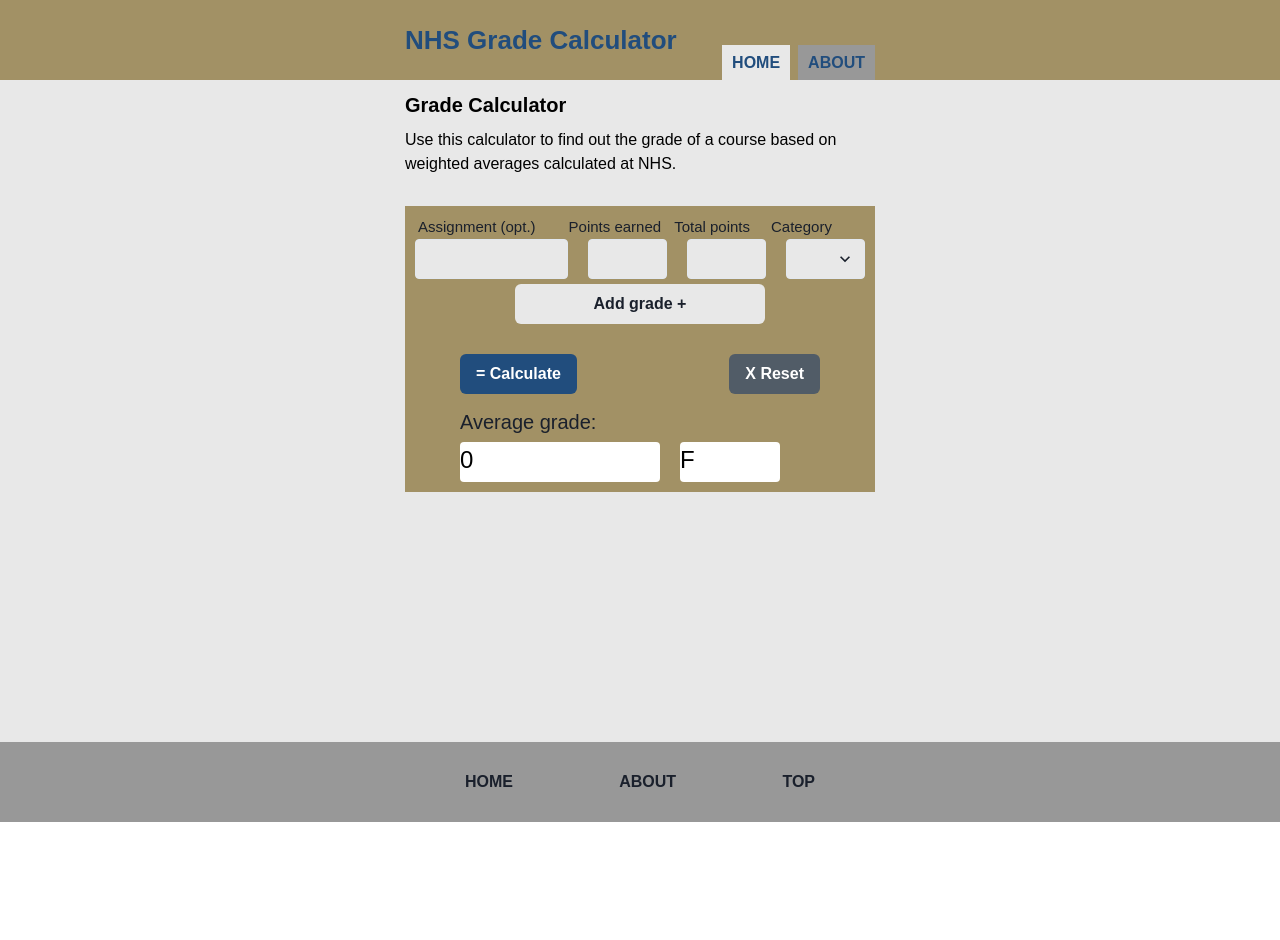
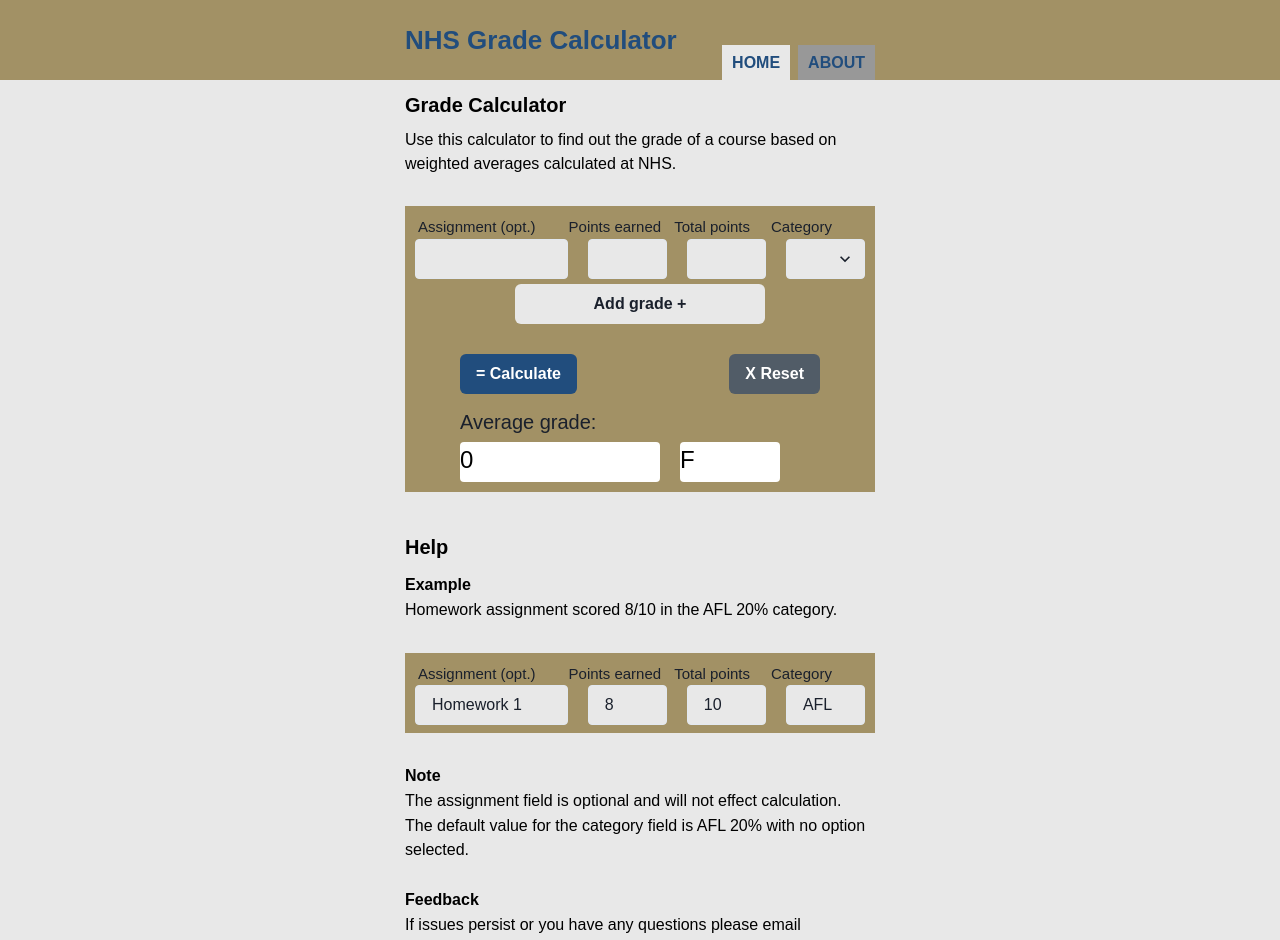
Before and after one commit to danctila/calculator-frontend, a React (Vite) app in the folder CALCULATORFRONTEND/: page / in a window 1280 px wide. Shown: the top 940 px of the page. Before the commit the page ends 822 px from the top, so only its background shows below. Built offline with nearby package versions, Linux system fonts and the light colour scheme.

Commit message:
Added grade help component with form eg component

```diff
--- a/CALCULATORFRONTEND/src/App.tsx
+++ b/CALCULATORFRONTEND/src/App.tsx
@@ -1,5 +1,6 @@
 import Calculator from "./Components/Calculator";
 import Footer from "./Components/Footer";
+import Gradehelp from "./Components/Gradehelp";
 import Gradeintro from "./Components/Gradeintro";
 import Nav from "./Components/Nav";
 import { Grid, GridItem } from "@chakra-ui/react";
@@ -15,7 +16,7 @@ function App() {
         <GridItem area="main" bg="#E8E8E8">
           <Gradeintro />
           <Calculator />
-
+          <Gradehelp />
           <Footer />
         </GridItem>
       </Grid>
--- /dev/null
+++ b/CALCULATORFRONTEND/src/Components/Formeg.tsx
@@ -0,0 +1,37 @@
+import { Box, HStack, Input, Text } from "@chakra-ui/react";
+
+const Formeg = () => {
+  return (
+    <>
+      <Box bg="#A29165" w="470px" h="80px" mt="30px" p="10px" mb="30px">
+        <HStack>
+          <Text fontSize="15" ml="3px">
+            Assignment (opt.)
+          </Text>
+          <Text fontSize="15" ml="25px">
+            Points earned
+          </Text>
+          <Text fontSize="15" ml="5px">
+            Total points
+          </Text>
+          <Text fontSize="15" ml="13px">
+            Category
+          </Text>
+        </HStack>
+        <HStack spacing="20px">
+          <Input
+            bg="#E8E8E8"
+            w="155px"
+            borderRadius="4"
+            value="Homework 1"
+          ></Input>
+          <Input bg="#E8E8E8" w="80px" borderRadius="4" value="8"></Input>
+          <Input bg="#E8E8E8" w="80px" borderRadius="4" value="10"></Input>
+          <Input bg="#E8E8E8" w="80px" borderRadius="4" value="AFL"></Input>
+        </HStack>
+      </Box>
+    </>
+  );
+};
+
+export default Formeg;
--- /dev/null
+++ b/CALCULATORFRONTEND/src/Components/Gradehelp.tsx
@@ -0,0 +1,42 @@
+import { HStack, Text, VStack } from "@chakra-ui/react";
+import Formeg from "./Formeg";
+
+const Gradehelp = () => {
+  return (
+    <>
+      <HStack justify="center" mt="40px">
+        <VStack w="470px" align="left" spacing="1px">
+          <Text fontSize="20px" fontWeight="bold" color="black" pb="10px">
+            Help
+          </Text>
+          <Text fontSize="16px" fontWeight="semibold" color="black">
+            Example
+          </Text>
+          <Text fontSize="16px" fontWeight="normal" color="black">
+            Homework assignment scored 8/10 in the AFL 20% category.
+          </Text>
+          <Formeg />
+          <Text fontSize="16px" fontWeight="semibold" color="black">
+            Note
+          </Text>
+          <Text fontSize="16px" fontWeight="normal" color="black">
+            The assignment field is optional and will not effect calculation.
+          </Text>
+          <Text fontSize="16px" fontWeight="normal" color="black">
+            The default value for the category field is AFL 20% with no option
+            selected.
+          </Text>
+          <Text fontSize="16px" fontWeight="semibold" color="black" mt="25px">
+            Feedback
+          </Text>
+          <Text fontSize="16px" fontWeight="normal" color="black">
+            If issues persist or you have any questions please email
+            danctilla@gmail.com
+          </Text>
+        </VStack>
+      </HStack>
+    </>
+  );
+};
+
+export default Gradehelp;
```
